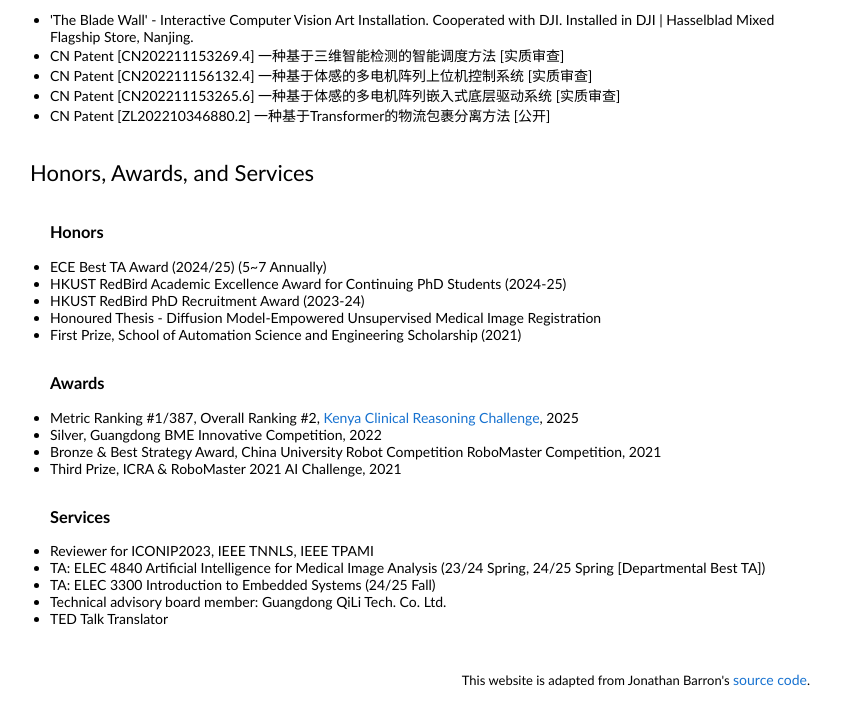
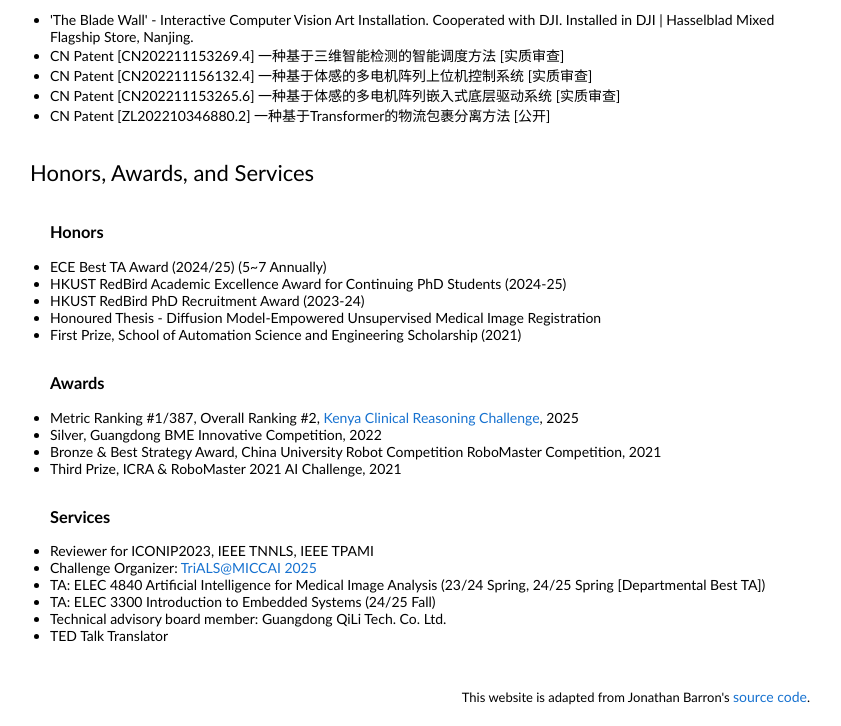
Before and after one commit to Eason-Qin/Eason-Qin.github.io, a plain HTML site: page index.html in a window 1280 px wide. Shown: the part 2139-2865 px from the top of the page, without its empty margins (230-1071 px from the left). Drawn offline with Linux system fonts and the light colour scheme.

Commit message:
Add TriALS challenge organizer information

```diff
--- a/index.html
+++ b/index.html
@@ -699,6 +699,7 @@
                 <tr>
                   <ul>
                     <li>Reviewer for ICONIP2023, IEEE TNNLS, IEEE TPAMI</li>
+                    <li>Challenge Organizer: <a href="https://github.com/xmed-lab/TriALS">TriALS@MICCAI 2025</a></li>
                     <li>
                       TA: ELEC 4840 Artificial Intelligence for Medical Image
                       Analysis (23/24 Spring, 24/25 Spring [Departmental Best
```
